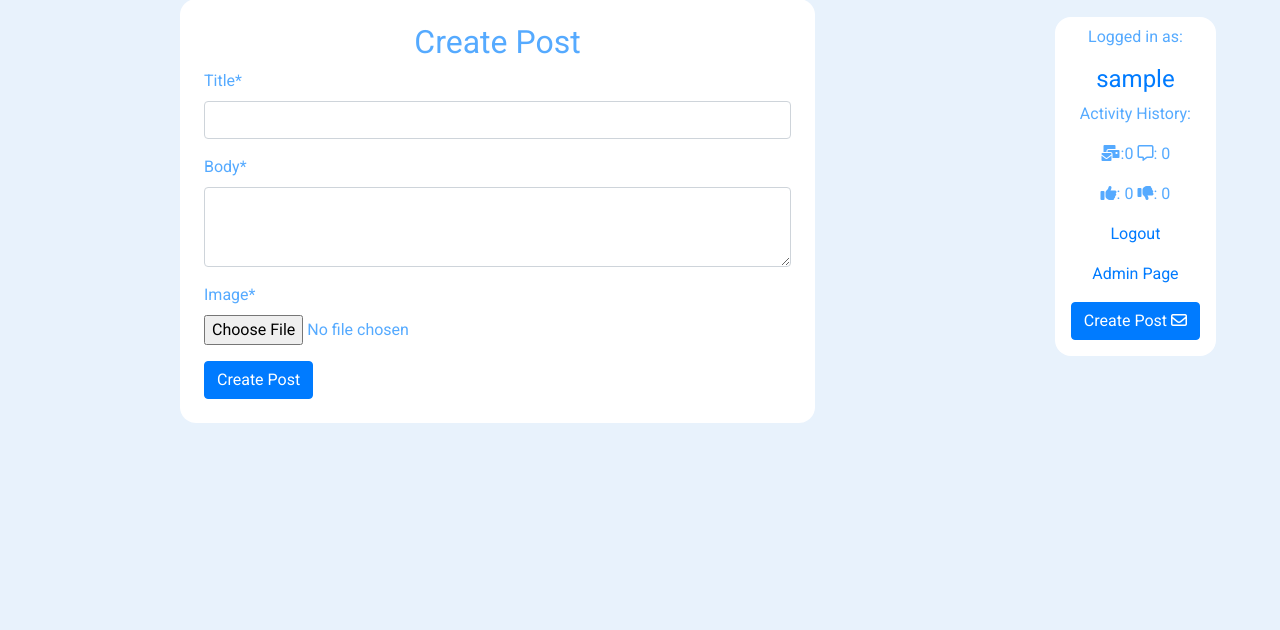
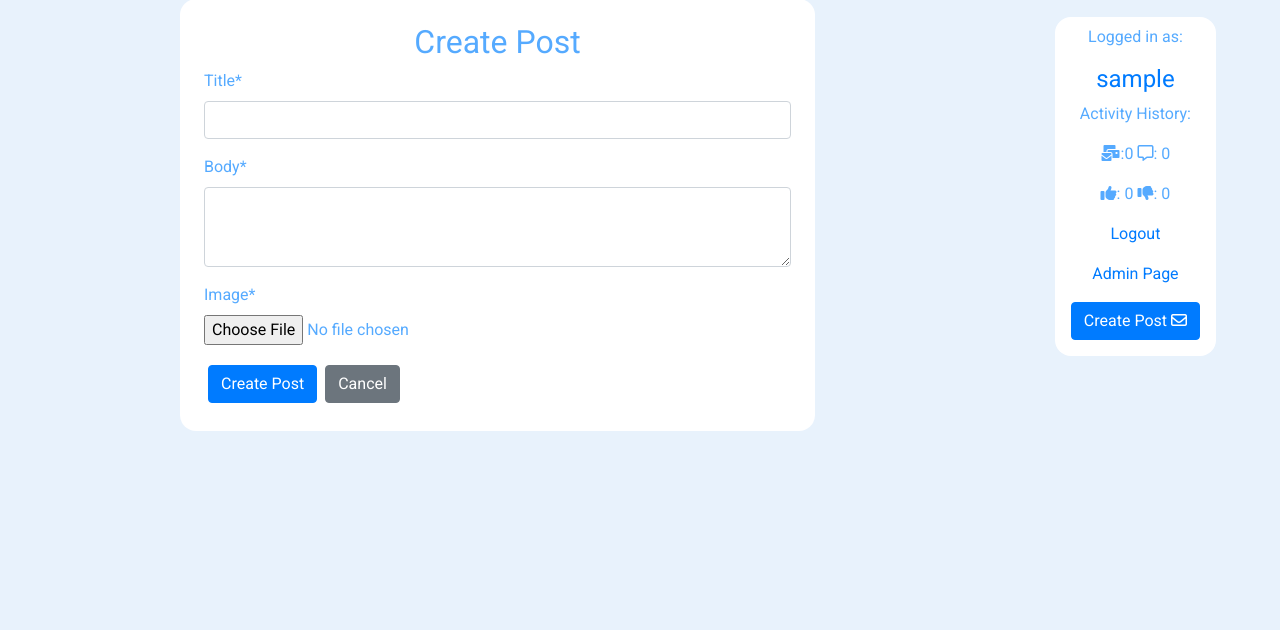
Before and after one commit to Code-Institute-Submissions/FRNBDN-project4_FebResub, a Django app: page /create/ in a window 1280 px wide. Shown: the part 87-717 px from the top of the page. Run offline with Django 4.2, Linux system fonts and the light colour scheme; the visitor is signed in with stand-in values (Sample User, id 1); data that the repository does not hold is empty; some libraries are stand-ins or nearby versions.

Commit message:
add back button to edit_post.html

```diff
--- a/templates/edit_post.html
+++ b/templates/edit_post.html
@@ -25,14 +25,15 @@
           {% csrf_token %}
 
           {{ form | crispy }}
-          <div>
-            <button class="btn btn-primary" type="submit" value="Upload">
+          <div class="d-flex flex-wrap flex-fill">
+            <button class="btn btn-primary m-1" type="submit" value="Upload">
             {% if create %}
               Create Post
             {% else %}
               Save Changes
             {% endif %}
             </button>
+            <a class="btn btn-secondary m-1" href="{{request.META.HTTP_REFERER}}"> Cancel </a>
           </div>
         </form>
         {% endif %}
```
